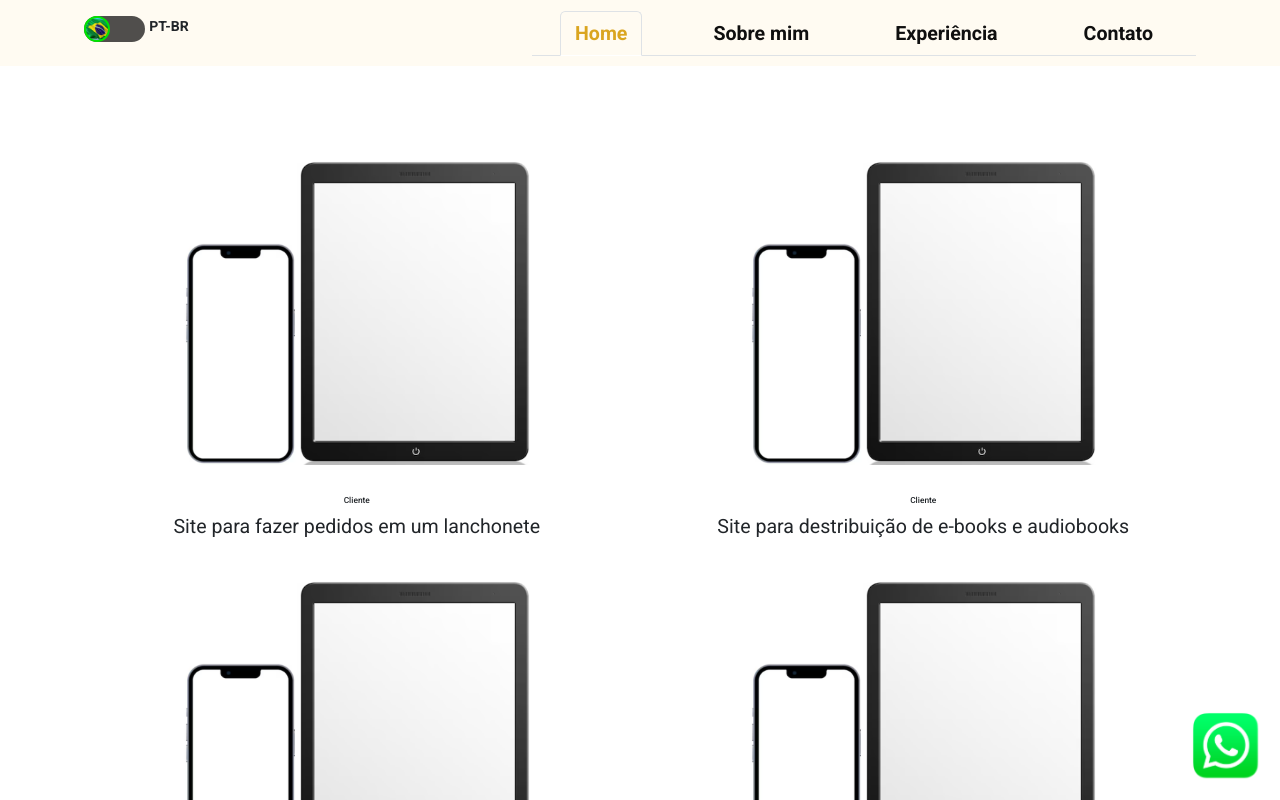
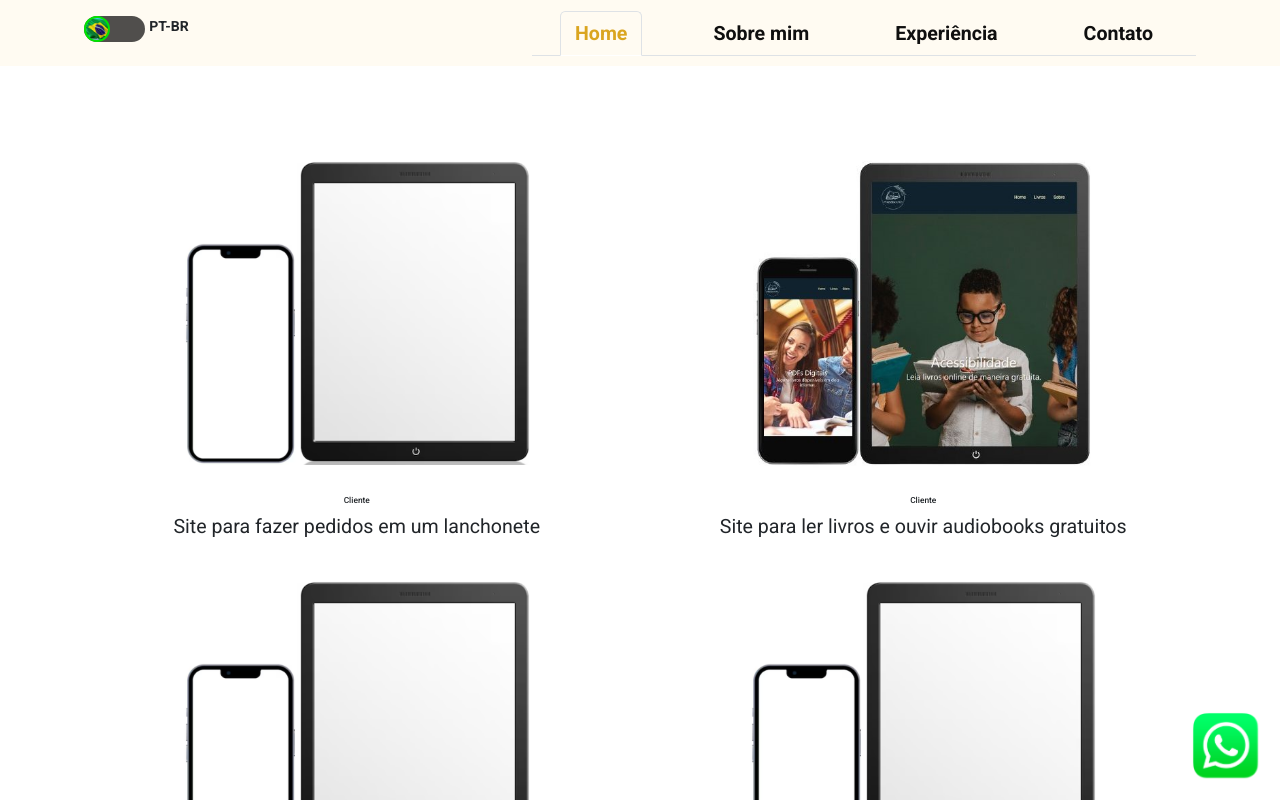
Before and after one commit to MarcusRibeiroDev/Personal_portfolio, a React (Vite) app in the folder portifolio-web/: page /projects in a window 1280 px wide. Shown: the top 800 px of the page. Built offline with nearby package versions, Linux system fonts and the light colour scheme.

Commit message:
Adicionando link do projeto libfree

```diff
--- a/portifolio-web/src/components/Projects/Projects.jsx
+++ b/portifolio-web/src/components/Projects/Projects.jsx
@@ -6,6 +6,7 @@ import './Projects.css';
 
 // Images
 import cellTablet from '../../assets/images/Cell_Tablet.png';
+import thumb_libfree from '../../assets/images/thumb-libfree-1.jpg';
 
 const Projects = () => {
   const [isMobile, setIsMobile] = useState(false);
@@ -16,24 +17,32 @@ const Projects = () => {
       purpose: 'Cliente',
       description: 'Site para fazer pedidos em um lanchonete',
       altImage: 'Thumb do projeto de lanchonete',
+      imgLink: cellTablet,
+      linkPages: '#',
     },
     {
       id: 2,
       purpose: 'Cliente',
-      description: 'Site para destribuição de e-books e audiobooks',
+      description: 'Site para ler livros e ouvir audiobooks gratuitos',
       altImage: 'Thumb do projeto de e-books e audiobooks',
+      imgLink: thumb_libfree,
+      linkPages: 'https://marcusribeirodev.github.io/library_free/',
     },
     {
       id: 3,
       purpose: 'Estudo',
       description: 'E-commerce de loja de sapatos',
       altImage: 'Thumb do projeto de loja de sapatos',
+      imgLink: cellTablet,
+      linkPages: '#',
     },
     {
       id: 4,
       purpose: 'Estudo',
       description: 'Blog pessoal',
       altImage: 'Thumb do projeto de blog',
+      imgLink: cellTablet,
+      linkPages: '#',
     },
   ];
 
@@ -61,8 +70,8 @@ const Projects = () => {
         >
           {projectsInfo.map((project) => (
             <div key={project.id} className={!isMobile ? 'col colCss' : 'imgMobile'}>
-              <a href="#">
-                <img src={cellTablet} alt={project.altImage} />
+              <a href={project.linkPages} target="_blank" rel="noreferrer">
+                <img src={project.imgLink} alt={project.altImage} />
               </a>
               <h3>{project.purpose}</h3>
               <p>{project.description}</p>
```
Also changed, not shown: portifolio-web/src/assets/images/thumb-libfree-1.jpg (added).
